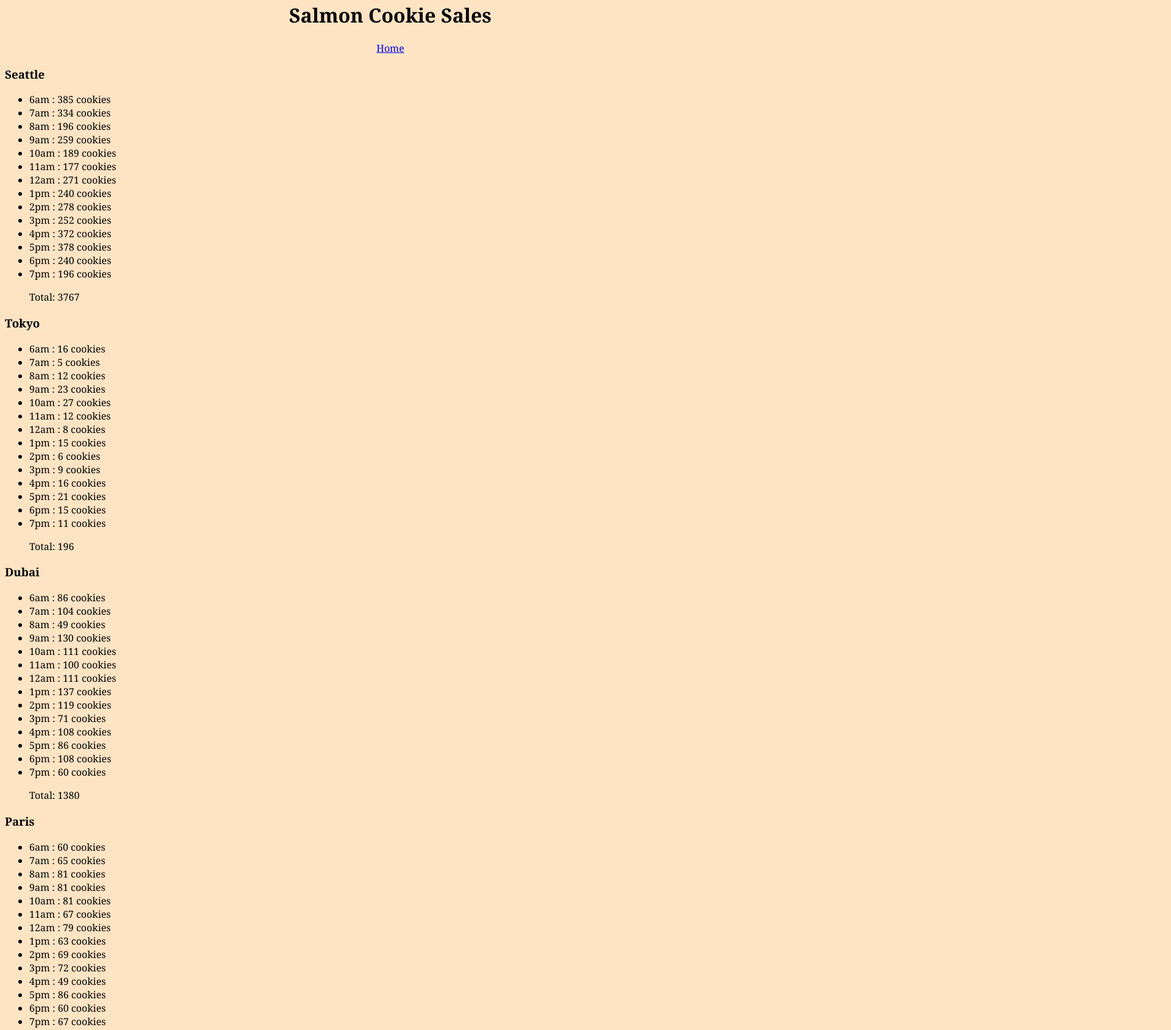
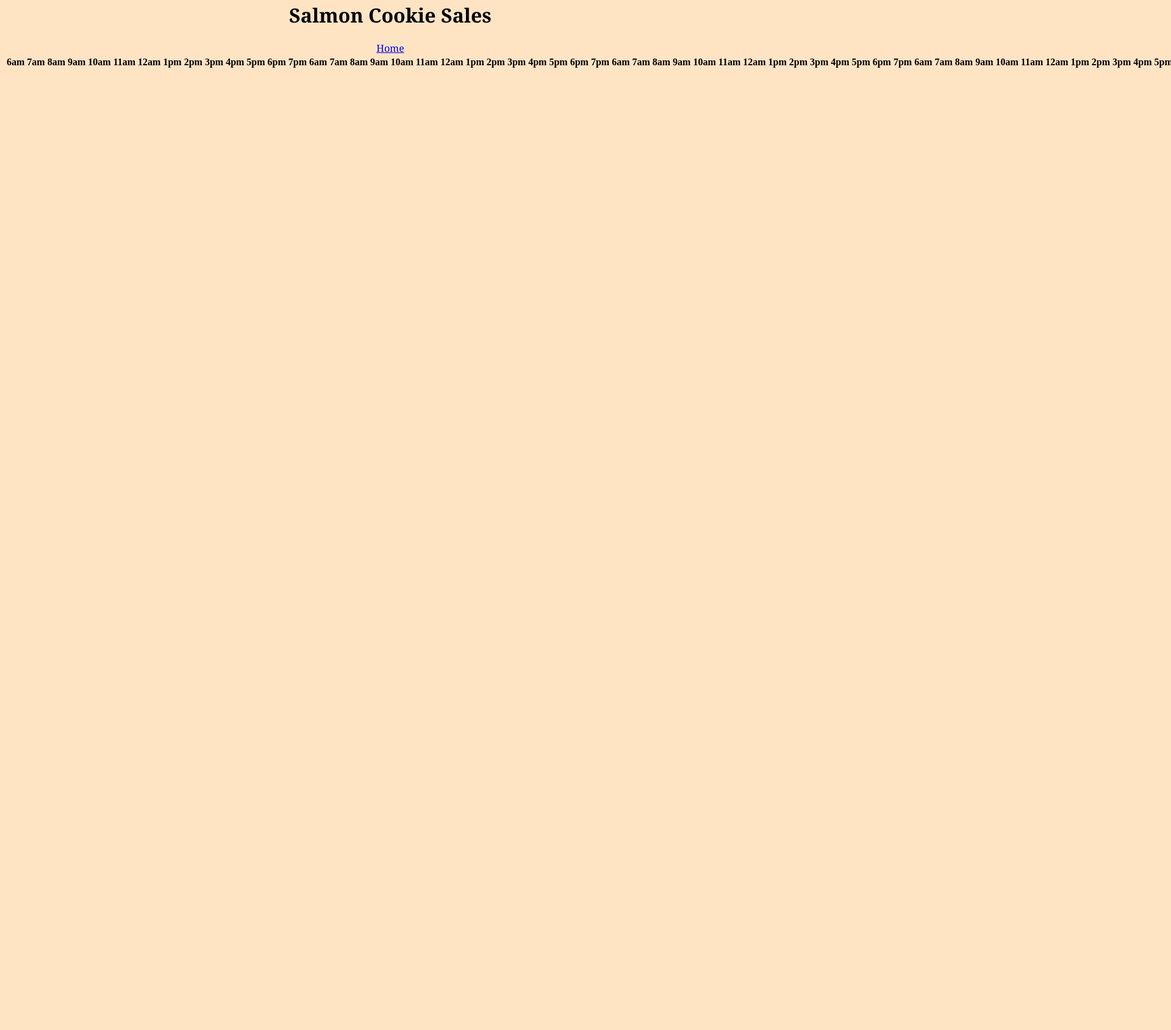
Before and after one commit to raechanel/cookie-stand, a plain HTML site: page sales.html in a window 1280 px wide. Shown: the part 18-1707 px from the top of the page at 61% size, 1920 px wide, since content can reach past the window. After the commit the page ends 800 px from the top, so only its background shows below. Drawn offline with Linux system fonts and the light colour scheme.

Commit message:
completed putting objects in functions

```diff
--- a/js/app.js
+++ b/js/app.js
@@ -2,191 +2,271 @@
 
 
 
-let seattleList = document.getElementById('seattle');
+let table = document.getElementById('cookiedata');
+
 
 let hours = ['6am', '7am', '8am', '9am', '10am', '11am', '12am', '1pm', '2pm', '3pm', '4pm', '5pm', '6pm', '7pm'];
 
-let seattle = {
-  location: 'Seattle',
-  min: 23,
-  max: 65,
-  average: 6.3,
-  cookiesEachHourArr: [],
-  dailyTotal: 0,
-  getRandomCookies: function () {
+function Store(location, min, max, average, cookiesEachHourArr) {
+  this.location = location;
+  this.min = min;
+  this.max = max;
+  this.average = average;
+  this.cookiesEachHourArr = cookiesEachHourArr;
+  this.dailyTotal = 0;
+}
+
+
+
+
+Store.prototype.getRandomCookies = function () {
   let cookiesforOneHour = Math.ceil(getRandomCust(this.min, this.max) * this.average);
   return cookiesforOneHour;
-  },
-  calcCookiesEachHour: function () {
+};
+
+Store.prototype.calcCookiesEachHour = function () {
   for (let i = 0; i < hours.length; i++) {
     let cookies = this.getRandomCookies();
     this.cookiesEachHourArr.push(cookies);
     this.dailyTotal += cookies;
   }
-  },
-  render: function () {
+};
+
+// Store.prototype.render = function () {
+//   for (let i = 0; i < hours.length; i++) {
+//     let li = document.createElement('li');
+//     li.textContent = `${hours[i]} : ${this.cookiesEachHourArr[i]} cookies`;
+//     section.appendChild(li);
+//   }
+//   let li = document.getElementById('seattle total');
+//   li.textContent = `Total: ${this.dailyTotal}`;
+// };
+
+
+
+
+// create table
+Store.prototype.render = function () {
   for (let i = 0; i < hours.length; i++) {
-      let li = document.createElement('li');
-      li.textContent = `${hours[i]} : ${this.cookiesEachHourArr[i]} cookies`;
-      seattleList.appendChild(li);
+    let th = document.createElement('th');
+    th.textContent = hours [i];
+    table.appendChild(th);
   }
-    let li = document.getElementById ('seattle total');
-    li.textContent = `Total: ${this.dailyTotal}`;
+  for (let i = 0; i < hours.length; i++) {
+    let tr = document.createElement('tr');
+    let td = document.createElement('td');
+    td.textContent = this.location;
+    tr.appendChild(td);
+    td.textContent = this.calcCookiesEachHour;
   }
 };
+
+
+
+
+let seattle = new Store('Seattle', 23, 65, 6.3, []);
+let tokyo = new Store ('Tokyo', 3, 24, 1.2, []);
+let dubai =new Store ('Dubai', 11, 38, 3.7, []);
+let paris = new Store ('Paris', 20, 38, 2.3, []);
+let lima = new Store ('Lima', 2, 16, 4.6, []);
 
 seattle.getRandomCookies();
 seattle.calcCookiesEachHour();
 seattle.render();
+
+tokyo.getRandomCookies();
+tokyo.calcCookiesEachHour();
+tokyo.render();
+
+dubai.getRandomCookies();
+dubai.calcCookiesEachHour();
+dubai.render();
+
+paris.getRandomCookies();
+paris.calcCookiesEachHour();
+paris.render();
+
+lima.getRandomCookies();
+lima.calcCookiesEachHour();
+lima.render();
+
+function getRandomCust(min, max) {
+  return Math.floor(Math.random() * (max - min) + min);
+}
+
+// let seattle = {
+//   location: 'Seattle',
+//   min: 23,
+//   max: 65,
+//   average: 6.3,
+//   cookiesEachHourArr: [],
+//   dailyTotal: 0,
+//   getRandomCookies: function () {
+//     let cookiesforOneHour = Math.ceil(getRandomCust(this.min, this.max) * this.average);
+//     return cookiesforOneHour;
+//   },
+//   calcCookiesEachHour: function () {
+//     for (let i = 0; i < hours.length; i++) {
+//       let cookies = this.getRandomCookies();
+//       this.cookiesEachHourArr.push(cookies);
+//       this.dailyTotal += cookies;
+//     }
+//   },
+//   render: function () {
+//     for (let i = 0; i < hours.length; i++) {
+//       let li = document.createElement('li');
+//       li.textContent = `${hours[i]} : ${this.cookiesEachHourArr[i]} cookies`;
+//       seattleList.appendChild(li);
+//     }
+//     let li = document.getElementById('seattle total');
+//     li.textContent = `Total: ${this.dailyTotal}`;
+//   }
+// };
+
+// seattle.getRandomCookies();
+// seattle.calcCookiesEachHour();
+// seattle.render();
 
 
 
 
 
 
+// let tokyoList = document.getElementById('tokyo');
+
+// let tokyo = {
+//   location: 'Tokyo',
+//   min: 3,
+//   max: 24,
+//   average: 1.2,
+//   cookiesEachHourArr: [],
+//   dailyTotal: 0,
+//   getRandomCookies: function () {
+//     let cookiesforOneHour = Math.ceil(getRandomCust(this.min, this.max) * this.average);
+//     return cookiesforOneHour;
+//   },
+//   calcCookiesEachHour: function () {
+//     for (let i = 0; i < hours.length; i++) {
+//       let cookies = this.getRandomCookies();
+//       this.cookiesEachHourArr.push(cookies);
+//       this.dailyTotal += cookies;
+//     }
+//   },
+//   render: function () {
+//     for (let i = 0; i < hours.length; i++) {
+//       let li = document.createElement('li');
+//       li.textContent = `${hours[i]} : ${this.cookiesEachHourArr[i]} cookies`;
+//       tokyoList.appendChild(li);
+//     }
+//     let li = document.getElementById ('tokyo total');
+//     li.textContent = `Total: ${this.dailyTotal}`;
+//   }
+// };
 
 
-let tokyoList = document.getElementById('tokyo');
 
-let tokyo = {
-  location: 'Tokyo',
-  min: 3,
-  max: 24,
-  average: 1.2,
-  cookiesEachHourArr: [],
-  dailyTotal: 0,
-  getRandomCookies: function () {
-    let cookiesforOneHour = Math.ceil(getRandomCust(this.min, this.max) * this.average);
-    return cookiesforOneHour;
-  },
-  calcCookiesEachHour: function () {
-    for (let i = 0; i < hours.length; i++) {
-      let cookies = this.getRandomCookies();
-      this.cookiesEachHourArr.push(cookies);
-      this.dailyTotal += cookies;
-    }
-  },
-  render: function () {
-    for (let i = 0; i < hours.length; i++) {
-      let li = document.createElement('li');
-      li.textContent = `${hours[i]} : ${this.cookiesEachHourArr[i]} cookies`;
-      tokyoList.appendChild(li);
-    }
-    let li = document.getElementById ('tokyo total');
-    li.textContent = `Total: ${this.dailyTotal}`;
-  }
-};
+// let dubaiList = document.getElementById('dubai');
 
-tokyo.getRandomCookies();
-tokyo.calcCookiesEachHour();
-tokyo.render();
+// let dubai = {
+//   location: 'Dubai',
+//   min: 11,
+//   max: 38,
+//   average: 3.7,
+//   cookiesEachHourArr: [],
+//   dailyTotal: 0,
+//   getRandomCookies: function () {
+//     let cookiesforOneHour = Math.ceil(getRandomCust(this.min, this.max) * this.average);
+//     return cookiesforOneHour;
+//   },
+//   calcCookiesEachHour: function () {
+//     for (let i = 0; i < hours.length; i++) {
+//       let cookies = this.getRandomCookies();
+//       this.cookiesEachHourArr.push(cookies);
+//       this.dailyTotal += cookies;
+//     }
+//   },
+//   render: function () {
+//     for (let i = 0; i < hours.length; i++) {
+//       let li = document.createElement('li');
+//       li.textContent = `${hours[i]} : ${this.cookiesEachHourArr[i]} cookies`;
+//       dubaiList.appendChild(li);
+//     }
+//     let li = document.getElementById ('dubai total');
+//     li.textContent = `Total: ${this.dailyTotal}`;
+//   }
+// };
 
 
-let dubaiList = document.getElementById('dubai');
+// let parisList = document.getElementById('paris');
 
-let dubai = {
-  location: 'Dubai',
-  min: 11,
-  max: 38,
-  average: 3.7,
-  cookiesEachHourArr: [],
-  dailyTotal: 0,
-  getRandomCookies: function () {
-    let cookiesforOneHour = Math.ceil(getRandomCust(this.min, this.max) * this.average);
-    return cookiesforOneHour;
-  },
-  calcCookiesEachHour: function () {
-    for (let i = 0; i < hours.length; i++) {
-      let cookies = this.getRandomCookies();
-      this.cookiesEachHourArr.push(cookies);
-      this.dailyTotal += cookies;
-    }
-  },
-  render: function () {
-    for (let i = 0; i < hours.length; i++) {
-      let li = document.createElement('li');
-      li.textContent = `${hours[i]} : ${this.cookiesEachHourArr[i]} cookies`;
-      dubaiList.appendChild(li);
-    }
-    let li = document.getElementById ('dubai total');
-    li.textContent = `Total: ${this.dailyTotal}`;
-  }
-};
+// let paris = {
+//   location: 'Paris',
+//   min: 20,
+//   max: 38,
+//   average: 2.3,
+//   cookiesEachHourArr: [],
+//   dailyTotal: 0,
+//   getRandomCookies: function () {
+//     let cookiesforOneHour = Math.ceil(getRandomCust(this.min, this.max) * this.average);
+//     return cookiesforOneHour;
+//   },
+//   calcCookiesEachHour: function () {
+//     for (let i = 0; i < hours.length; i++) {
+//       let cookies = this.getRandomCookies();
+//       this.cookiesEachHourArr.push(cookies);
+//       this.dailyTotal += cookies;
+//     }
+//   },
+//   render: function () {
+//     for (let i = 0; i < hours.length; i++) {
+//       let li = document.createElement('li');
+//       li.textContent = `${hours[i]} : ${this.cookiesEachHourArr[i]} cookies`;
+//       parisList.appendChild(li);
+//     }
+//     let li = document.getElementById ('paris total');
+//     li.textContent = `Total: ${this.dailyTotal}`;
+//   }
+// };
 
-dubai.getRandomCookies();
-dubai.calcCookiesEachHour();
-dubai.render();
-
-let parisList = document.getElementById('paris');
-
-let paris = {
-  location: 'Paris',
-  min: 20,
-  max: 38,
-  average: 2.3,
-  cookiesEachHourArr: [],
-  dailyTotal: 0,
-  getRandomCookies: function () {
-    let cookiesforOneHour = Math.ceil(getRandomCust(this.min, this.max) * this.average);
-    return cookiesforOneHour;
-  },
-  calcCookiesEachHour: function () {
-    for (let i = 0; i < hours.length; i++) {
-      let cookies = this.getRandomCookies();
-      this.cookiesEachHourArr.push(cookies);
-      this.dailyTotal += cookies;
-    }
-  },
-  render: function () {
-    for (let i = 0; i < hours.length; i++) {
-      let li = document.createElement('li');
-      li.textContent = `${hours[i]} : ${this.cookiesEachHourArr[i]} cookies`;
-      parisList.appendChild(li);
-    }
-    let li = document.getElementById ('paris total');
-    li.textContent = `Total: ${this.dailyTotal}`;
-  }
-};
-
-paris.getRandomCookies();
-paris.calcCookiesEachHour();
-paris.render();
+// paris.getRandomCookies();
+// paris.calcCookiesEachHour();
+// paris.render();
 
 
-let limaList = document.getElementById('lima');
+// let limaList = document.getElementById('lima');
 
-let lima = {
-  location: 'Lima',
-  min: 2,
-  max: 16,
-  average: 4.6,
-  cookiesEachHourArr: [],
-  dailyTotal: 0,
-  getRandomCookies: function () {
-    let cookiesforOneHour = Math.ceil(getRandomCust(this.min, this.max) * this.average);
-    return cookiesforOneHour;
-  },
-  calcCookiesEachHour: function () {
-    for (let i = 0; i < hours.length; i++) {
-      let cookies = this.getRandomCookies();
-      this.cookiesEachHourArr.push(cookies);
-      this.dailyTotal += cookies;
-    }
-  },
-  render: function () {
-    for (let i = 0; i < hours.length; i++) {
-      let li = document.createElement('li');
-      li.textContent = `${hours[i]} : ${this.cookiesEachHourArr[i]} cookies`;
-      limaList.appendChild(li);
-    }
-    let li = document.getElementById ('lima total');
-    li.textContent = `Total: ${this.dailyTotal}`;
-  }
-};
+// let lima = {
+//   location: 'Lima',
+//   min: 2,
+//   max: 16,
+//   average: 4.6,
+//   cookiesEachHourArr: [],
+//   dailyTotal: 0,
+//   getRandomCookies: function () {
+//     let cookiesforOneHour = Math.ceil(getRandomCust(this.min, this.max) * this.average);
+//     return cookiesforOneHour;
+//   },
+//   calcCookiesEachHour: function () {
+//     for (let i = 0; i < hours.length; i++) {
+//       let cookies = this.getRandomCookies();
+//       this.cookiesEachHourArr.push(cookies);
+//       this.dailyTotal += cookies;
+//     }
+//   },
+//   render: function () {
+//     for (let i = 0; i < hours.length; i++) {
+//       let li = document.createElement('li');
+//       li.textContent = `${hours[i]} : ${this.cookiesEachHourArr[i]} cookies`;
+//       limaList.appendChild(li);
+//     }
+//     let li = document.getElementById ('lima total');
+//     li.textContent = `Total: ${this.dailyTotal}`;
+//   }
+// };
 
-lima.getRandomCookies();
-lima.calcCookiesEachHour();
-lima.render();
+// lima.getRandomCookies();
+// lima.calcCookiesEachHour();
+// lima.render();
 
 
 
--- a/sales.html
+++ b/sales.html
@@ -11,21 +11,8 @@
     <a href="index.html">Home</a>
   </header>
   <main>
-    <h3>Seattle</h3>
-    <ul id="seattle"></ul>
-    <ul id="seattle total"></ul>
-    <h3>Tokyo</h3>
-    <ul id="tokyo"></ul>
-    <ul id="tokyo total"></ul>
-    <h3>Dubai</h3>
-    <ul id="dubai"></ul>
-    <ul id="dubai total"></ul>
-    <h3>Paris</h3>
-    <ul id="paris"></ul>
-    <ul id="paris total"></ul>
-    <h3>Lima</h3>
-    <ul id="lima"></ul>
-    <ul id="lima total"></ul>
+    <table id="cookiedata">
+    </table>
   </main>
   <script src="js/app.js"></script>
 </body>
```
Lines whose indentation alone changed are shown as unchanged.
